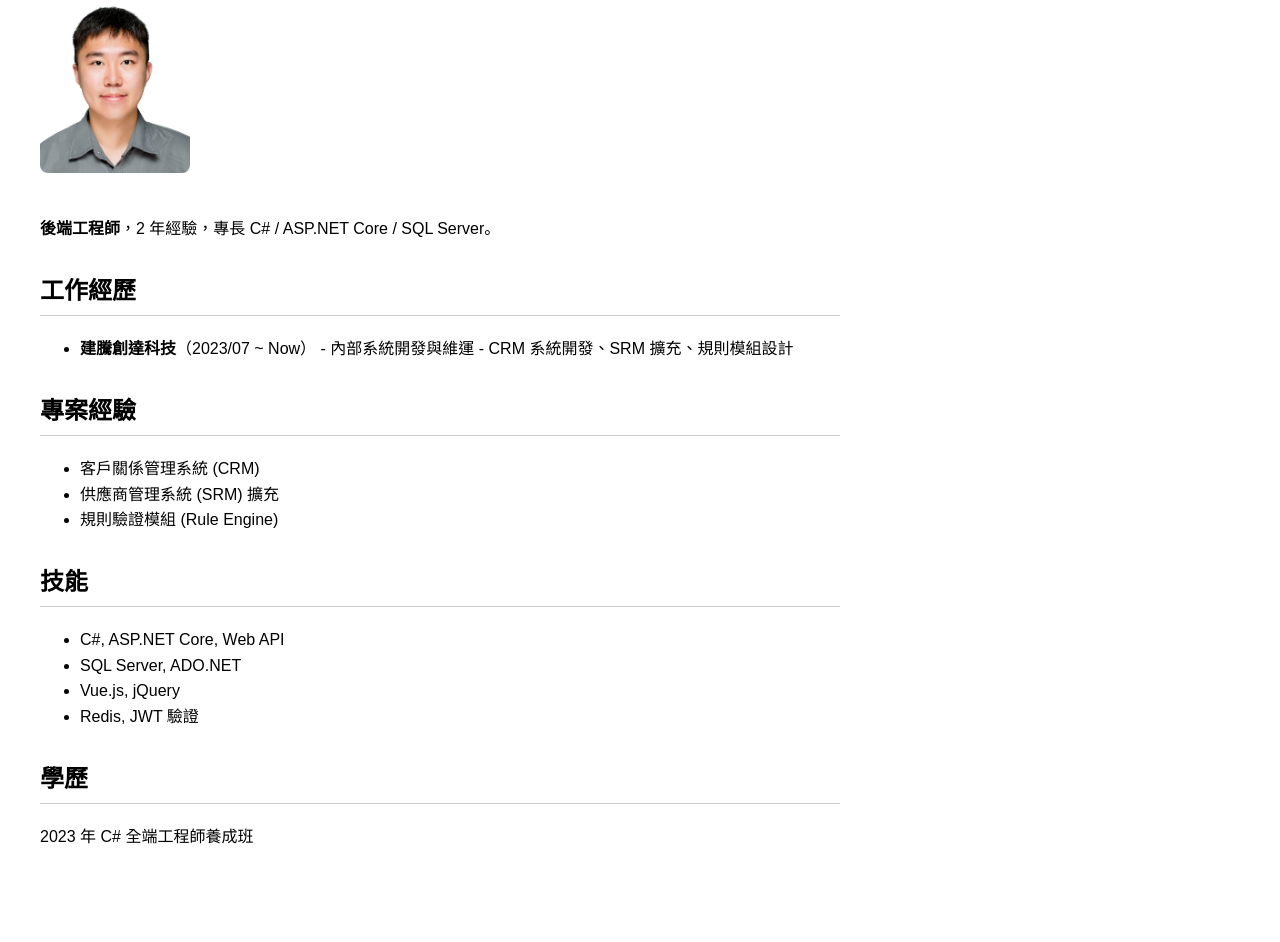
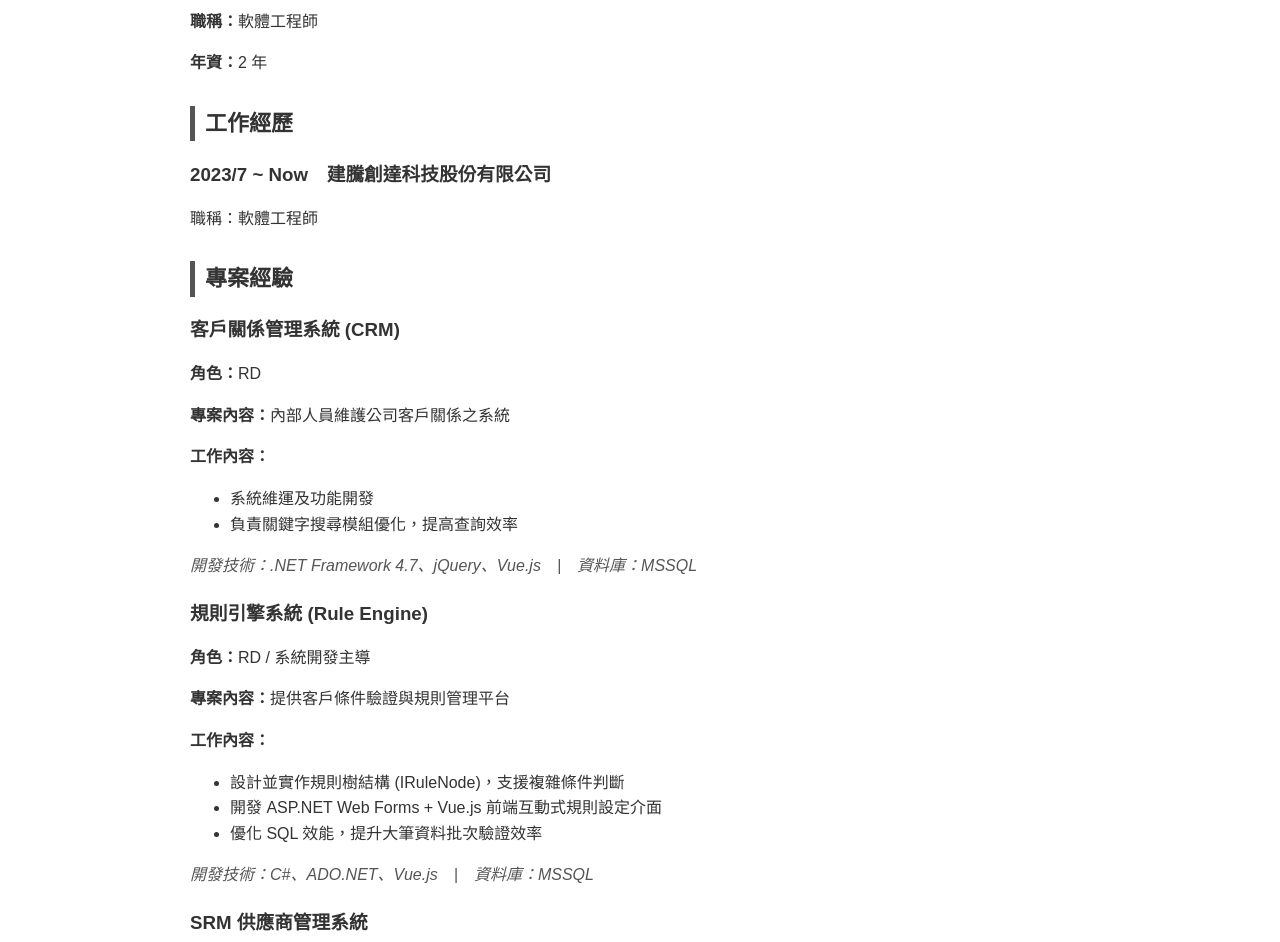
Before and after one commit to RyanChen0831/CV, a plain HTML site: page index.html in a window 1280 px wide. Shown: the part 99-1041 px from the top of the page. Before the commit the page ends 988 px from the top, so only its background shows below. Drawn offline with Linux system fonts and the light colour scheme.

Commit message:
Revise index.html for personal resume update

```diff
--- a/index.html
+++ b/index.html
@@ -2,58 +2,90 @@
 <html lang="zh-Hant">
 <head>
   <meta charset="UTF-8">
-    <title>我的履歷</title>
+  <title>個人履歷 - 軟體工程師</title>
   <style>
     body {
-            font-family: Arial, sans-serif;
-            margin: 40px;
+      font-family: "Microsoft JhengHei", Arial, sans-serif;
+      margin: 40px auto;
+      max-width: 900px;
       line-height: 1.6;
-            max-width: 800px;
+      color: #333;
     }
-        img {
-            border-radius: 8px;
-            margin-bottom: 20px;
+    h1, h2, h3 {
+      margin-bottom: 5px;
     }
     h1 {
-            margin-bottom: 5px;
+      font-size: 28px;
+      border-bottom: 2px solid #333;
+      padding-bottom: 5px;
     }
     h2 {
       margin-top: 30px;
-            border-bottom: 1px solid #ccc;
-            padding-bottom: 5px;
+      font-size: 22px;
+      border-left: 5px solid #555;
+      padding-left: 10px;
+    }
+    .job, .project {
+      margin-bottom: 20px;
+    }
+    ul {
+      margin-top: 5px;
+    }
+    .tech {
+      font-style: italic;
+      color: #555;
     }
   </style>
 </head>
 <body>
-    <h1>陳威翔</h1>
-    <img src="me.jpg" alt="個人照片" width="150">
-
-    <p><strong>後端工程師</strong>，2 年經驗，專長 C# / ASP.NET Core / SQL Server。</p>
+  <h1>個人履歷</h1>
+  <p><strong>職稱：</strong>軟體工程師</p>
+  <p><strong>年資：</strong>2 年</p>
 
   <h2>工作經歷</h2>
-    <ul>
-        <li><strong>建騰創達科技</strong>（2023/07 ~ Now）
-            - 內部系統開發與維運
-            - CRM 系統開發、SRM 擴充、規則模組設計
-        </li>
-    </ul>
+  <div class="job">
+    <h3>2023/7 ~ Now　建騰創達科技股份有限公司</h3>
+    <p>職稱：軟體工程師</p>
+  </div>
 
   <h2>專案經驗</h2>
+
+  <div class="project">
+    <h3>客戶關係管理系統 (CRM)</h3>
+    <p><strong>角色：</strong>RD</p>
+    <p><strong>專案內容：</strong>內部人員維護公司客戶關係之系統</p>
+    <p><strong>工作內容：</strong></p>
     <ul>
-        <li>客戶關係管理系統 (CRM)</li>
-        <li>供應商管理系統 (SRM) 擴充</li>
-        <li>規則驗證模組 (Rule Engine)</li>
+      <li>系統維運及功能開發</li>
+      <li>負責關鍵字搜尋模組優化，提高查詢效率</li>
     </ul>
+    <p class="tech">開發技術：.NET Framework 4.7、jQuery、Vue.js　|　資料庫：MSSQL</p>
+  </div>
 
-    <h2>技能</h2>
+  <div class="project">
+    <h3>規則引擎系統 (Rule Engine)</h3>
+    <p><strong>角色：</strong>RD / 系統開發主導</p>
+    <p><strong>專案內容：</strong>提供客戶條件驗證與規則管理平台</p>
+    <p><strong>工作內容：</strong></p>
     <ul>
-        <li>C#, ASP.NET Core, Web API</li>
-        <li>SQL Server, ADO.NET</li>
-        <li>Vue.js, jQuery</li>
-        <li>Redis, JWT 驗證</li>
+      <li>設計並實作規則樹結構 (IRuleNode)，支援複雜條件判斷</li>
+      <li>開發 ASP.NET Web Forms + Vue.js 前端互動式規則設定介面</li>
+      <li>優化 SQL 效能，提升大筆資料批次驗證效率</li>
     </ul>
+    <p class="tech">開發技術：C#、ADO.NET、Vue.js　|　資料庫：MSSQL</p>
+  </div>
 
-    <h2>學歷</h2>
-    <p>2023 年 C# 全端工程師養成班</p>
+  <div class="project">
+    <h3>SRM 供應商管理系統</h3>
+    <p><strong>角色：</strong>RD</p>
+    <p><strong>專案內容：</strong>內部供應商資料與流程管理</p>
+    <p><strong>工作內容：</strong></p>
+    <ul>
+      <li>新功能開發與維護</li>
+      <li>整合外部 API，改善內部流程自動化</li>
+    </ul>
+    <p class="tech">開發技術：.NET Framework 4.7、jQuery　|　資料庫：MSSQL</p>
+  </div>
+
 </body>
 </html>
```
Lines whose indentation alone changed are shown as unchanged.
